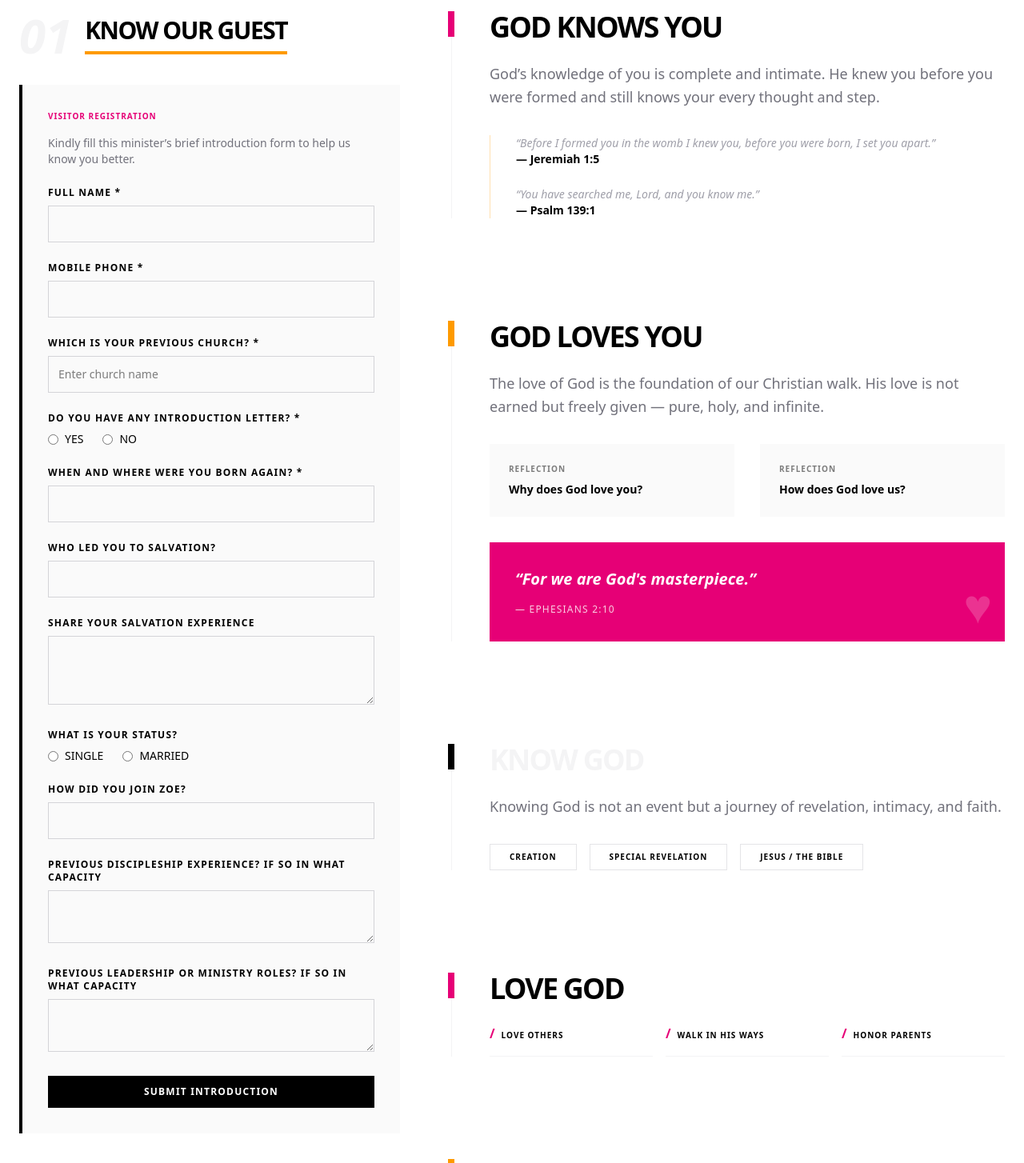
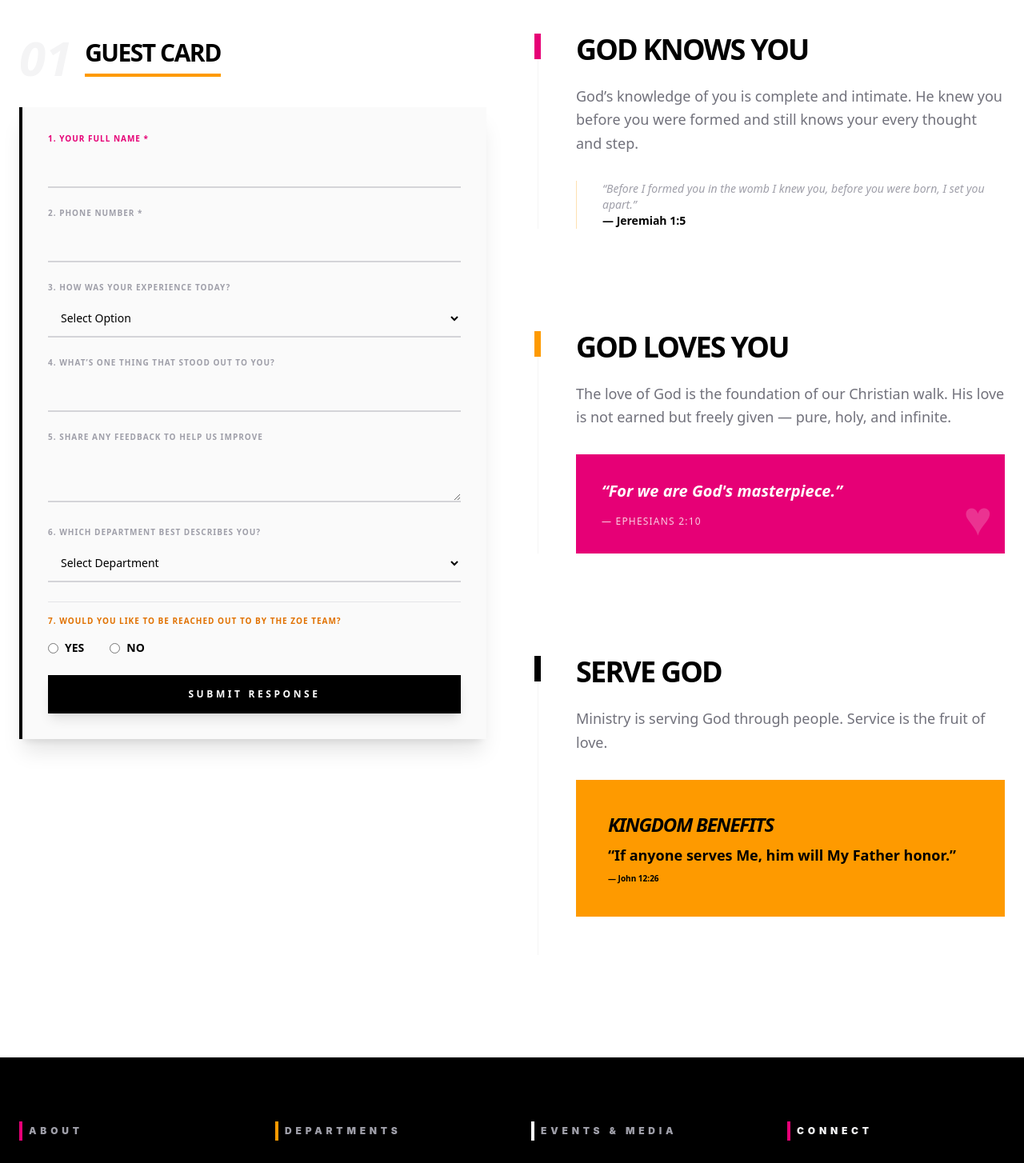
Before and after one commit to bugijay7/zoewc, a React (Vite) app in the folder client/: page /new in a window 1280 px wide. Shown: the part 560-2014 px from the top of the page at 80% size. Built offline with nearby package versions, Linux system fonts and the light colour scheme.

Commit message:
guuest card

```diff
--- a/client/src/pages/NewMembers.jsx
+++ b/client/src/pages/NewMembers.jsx
@@ -4,24 +4,24 @@ export default function NewMembers() {
   const [formData, setFormData] = useState({
     fullName: "",
     phoneNumber: "",
-    previousChurch: "",
-    introLetter: "",
-    bornAgain: "",
-    ledToSalvation: "",
-    salvationExperience: "",
-    status: "",
-    joinedZoe: "",
-    discipleship: "",
-    leadership: ""
+    serviceExperience: "",
+    standoutMoment: "",
+    feedback: "",
+    department: "",
+    wantsContact: "",
+    preferredContactMethod: ""
   });
 
   const [loading, setLoading] = useState(false);
 
   const handleChange = (e) => {
-    setFormData({
-      ...formData,
-      [e.target.name]: e.target.value
-    });
+    const { name, value } = e.target;
+    setFormData((prev) => ({
+      ...prev,
+      [name]: value,
+      // Reset contact method if they change "wantsContact" to No
+      ...(name === "wantsContact" && value === "No" ? { preferredContactMethod: "" } : {})
+    }));
   };
 
   const handleSubmit = async (e) => {
@@ -29,28 +29,17 @@ export default function NewMembers() {
     setLoading(true);
 
     try {
-      await fetch("https://script.google.com/macros/s/AKfycbyuXPBBzhRcl1QIaXvyaqaWR5H6o5-qIyATTtF96i61pONb3ydxI3jJ75l5hcV_81ehaA/exec", {
+      await fetch("https://script.google.com/macros/s/AKfycby3UKrmvZBDWR6BdBNJPN2jv6ZDISBw6Hyh5cUCxXJZvlhiBk_pVNwRNBp8Tw1i9B4l/exec", {
         method: "POST",
         mode: "no-cors",
-        headers: {
-          "Content-Type": "application/json"
-        },
+        headers: { "Content-Type": "application/json" },
         body: JSON.stringify(formData)
       });
 
-      alert("Submitted Successfully!");
+      alert("Thank you! Your feedback has been received.");
       setFormData({
-        fullName: "",
-        phoneNumber: "",
-        previousChurch: "",
-        introLetter: "",
-        bornAgain: "",
-        ledToSalvation: "",
-        salvationExperience: "",
-        status: "",
-        joinedZoe: "",
-        discipleship: "",
-        leadership: ""
+        fullName: "", phoneNumber: "", serviceExperience: "", standoutMoment: "",
+        feedback: "", department: "", wantsContact: "", preferredContactMethod: ""
       });
     } catch (error) {
       console.error("Error:", error);
@@ -62,18 +51,18 @@ export default function NewMembers() {
 
   return (
     <div className="bg-white min-h-screen font-sans antialiased text-black">
-      {/* --- HERO / TITLE SECTION --- */}
+      {/* --- HERO SECTION --- */}
       <header className="relative bg-black py-24 px-6 overflow-hidden">
         <div className="absolute top-0 right-0 w-1/2 h-full bg-pink-600/10 skew-x-12 translate-x-20"></div>
         <div className="max-w-7xl mx-auto relative z-10 text-center pt-20">
-          <div data-aos="fade-down" className="inline-block border border-amber-500 px-4 py-1 mb-6">
-            <span className="text-amber-500 text-[10px] font-black uppercase tracking-[0.4em]">Discipleship Pathway</span>
+          <div className="inline-block border border-amber-500 px-4 py-1 mb-6">
+            <span className="text-amber-500 text-[10px] font-black uppercase tracking-[0.4em]">Welcome Home</span>
           </div>
           <h1 className="text-4xl md:text-7xl font-black text-white uppercase tracking-tighter leading-none mb-4">
-            Visitors & <span className="text-pink-600">Discipleship</span>
+            Visitors & <span className="text-pink-600">Feedback</span>
           </h1>
           <p className="text-zinc-400 text-lg md:text-xl font-light tracking-wide max-w-2xl mx-auto italic">
-            A Christ-Centered Life — A Four Step Journey to Life Impact
+            Thank you for visiting Zoe Worship Centre. You are welcome to worship with us again.
           </p>
         </div>
       </header>
@@ -81,205 +70,148 @@ export default function NewMembers() {
       <main className="max-w-7xl mx-auto px-6 py-20 lg:py-32">
         <div className="grid grid-cols-1 lg:grid-cols-12 gap-16">
 
-          {/* --- LEFT COL: STEP 1 (KNOW OUR GUEST) --- */}
-          <section className="lg:col-span-5" data-aos="fade-right">
+          {/* --- LEFT COL: THE FORM --- */}
+          <section className="lg:col-span-6">
             <div className="sticky top-10">
               <div className="flex items-center gap-4 mb-8">
                 <span className="text-6xl font-black text-zinc-100 italic">01</span>
                 <h2 className="text-3xl font-black uppercase tracking-tighter border-b-4 border-amber-500 pb-2">
-                  Know Our Guest
+                  Guest Card
                 </h2>
               </div>
 
-              <div className="bg-zinc-50 p-8 border-l-4 border-black">
-                <h3 className="text-[10px] font-black uppercase tracking-widest text-pink-600 mb-4">
-                  Visitor Registration
-                </h3>
-
-                {/* ✅ Custom Visitor Form */}
-                <form onSubmit={handleSubmit} className="w-full space-y-6">
-                  <p className="text-sm text-zinc-500">
-                    Kindly fill this minister’s brief introduction form to help us know you better.
-                  </p>
+              <div className="bg-zinc-50 p-8 border-l-4 border-black shadow-xl">
+                <form onSubmit={handleSubmit} className="space-y-6">
 
                   {/* Full Name */}
                   <div>
-                    <label className="block text-xs font-bold uppercase tracking-widest mb-2">
-                      Full Name *
-                    </label>
+                    <label className="block text-[10px] font-black uppercase tracking-widest text-pink-600 mb-2">1. Your Full Name *</label>
                     <input
                       required
                       type="text"
                       name="fullName"
                       value={formData.fullName}
                       onChange={handleChange}
-                      className="w-full border border-zinc-300 p-3 text-sm focus:outline-none focus:border-black"
+                      className="w-full border-b-2 border-zinc-300 bg-transparent p-3 text-sm focus:outline-none focus:border-black transition-colors"
                     />
                   </div>
 
-                  {/* Mobile Phone */}
+                  {/* Phone Number */}
                   <div>
-                    <label className="block text-xs font-bold uppercase tracking-widest mb-2">
-                      Mobile Phone *
-                    </label>
+                    <label className="block text-[10px] font-black uppercase tracking-widest text-zinc-400 mb-2">2. Phone Number *</label>
                     <input
                       required
                       type="tel"
                       name="phoneNumber"
                       value={formData.phoneNumber}
                       onChange={handleChange}
-                      className="w-full border border-zinc-300 p-3 text-sm focus:outline-none focus:border-black"
+                      className="w-full border-b-2 border-zinc-300 bg-transparent p-3 text-sm focus:outline-none focus:border-black transition-colors"
                     />
                   </div>
 
-                  {/* Previous Church */}
+                  {/* Experience Dropdown */}
                   <div>
-                    <label className="block text-xs font-bold uppercase tracking-widest mb-2">
-                      Which is your previous church? *
-                    </label>
+                    <label className="block text-[10px] font-black uppercase tracking-widest text-zinc-400 mb-2">3. How was your experience today?</label>
+                    <select
+                      name="serviceExperience"
+                      value={formData.serviceExperience}
+                      onChange={handleChange}
+                      className="w-full border-b-2 border-zinc-300 bg-transparent p-3 text-sm focus:outline-none focus:border-black transition-colors"
+                    >
+                      <option value="">Select Option</option>
+                      <option value="Excellent">Excellent</option>
+                      <option value="Good">Good</option>
+                      <option value="Fair">Fair</option>
+                      <option value="Needs Improvement">Needs Improvement</option>
+                    </select>
+                  </div>
+
+                  {/* Standout Moment */}
+                  <div>
+                    <label className="block text-[10px] font-black uppercase tracking-widest text-zinc-400 mb-2">4. What’s one thing that stood out to you?</label>
                     <input
-                      required
                       type="text"
-                      name="previousChurch"
-                      value={formData.previousChurch}
+                      name="standoutMoment"
+                      value={formData.standoutMoment}
                       onChange={handleChange}
-                      className="w-full border border-zinc-300 p-3 text-sm focus:outline-none focus:border-black"
-                      placeholder="Enter church name"
+                      className="w-full border-b-2 border-zinc-300 bg-transparent p-3 text-sm focus:outline-none focus:border-black transition-colors"
                     />
                   </div>
 
-                  {/* Introduction Letter */}
+                  {/* Feedback Textarea */}
                   <div>
-                    <label className="block text-xs font-bold uppercase tracking-widest mb-2">
-                      Do you have any introduction letter? *
-                    </label>
-                    <div className="flex gap-6 text-sm">
-                      <label className="flex items-center gap-2">
-                        <input type="radio" name="introLetter" value="YES" checked={formData.introLetter === "YES"} onChange={handleChange} required /> YES
+                    <label className="block text-[10px] font-black uppercase tracking-widest text-zinc-400 mb-2">5. Share any feedback to help us improve</label>
+                    <textarea
+                      name="feedback"
+                      value={formData.feedback}
+                      onChange={handleChange}
+                      rows="2"
+                      className="w-full border-b-2 border-zinc-300 bg-transparent p-3 text-sm focus:outline-none focus:border-black transition-colors"
+                    ></textarea>
+                  </div>
+
+                  {/* Department Dropdown */}
+                  <div>
+                    <label className="block text-[10px] font-black uppercase tracking-widest text-zinc-400 mb-2">6. Which department best describes you?</label>
+                    <select
+                      name="department"
+                      value={formData.department}
+                      onChange={handleChange}
+                      className="w-full border-b-2 border-zinc-300 bg-transparent p-3 text-sm focus:outline-none focus:border-black transition-colors"
+                    >
+                      <option value="">Select Department</option>
+                      <option value="Men">Men</option>
+                      <option value="Women">Women</option>
+                      <option value="Youth">Youth</option>
+                    </select>
+                  </div>
+
+                  {/* Wants Contact */}
+                  <div className="pt-4 border-t border-zinc-200">
+                    <label className="block text-[10px] font-black uppercase tracking-widest text-amber-600 mb-4">7. Would you like to be reached out to by the Zoe team?</label>
+                    <div className="flex gap-8">
+                      <label className="flex items-center gap-2 text-sm font-bold cursor-pointer">
+                        <input type="radio" name="wantsContact" value="Yes" checked={formData.wantsContact === "Yes"} onChange={handleChange} className="accent-black" /> YES
                       </label>
-                      <label className="flex items-center gap-2">
-                        <input type="radio" name="introLetter" value="NO" checked={formData.introLetter === "NO"} onChange={handleChange} /> NO
+                      <label className="flex items-center gap-2 text-sm font-bold cursor-pointer">
+                        <input type="radio" name="wantsContact" value="No" checked={formData.wantsContact === "No"} onChange={handleChange} className="accent-black" /> NO
                       </label>
                     </div>
                   </div>
 
-                  {/* Born Again */}
-                  <div>
-                    <label className="block text-xs font-bold uppercase tracking-widest mb-2">
-                      When and where were you born again? *
-                    </label>
-                    <input
-                      required
-                      type="text"
-                      name="bornAgain"
-                      value={formData.bornAgain}
-                      onChange={handleChange}
-                      className="w-full border border-zinc-300 p-3 text-sm focus:outline-none focus:border-black"
-                    />
-                  </div>
+                  {/* Conditional Contact Method */}
+                  {formData.wantsContact === "Yes" && (
+                    <div className="p-4 bg-zinc-900 animate-in fade-in slide-in-from-top-2 duration-500">
+                      <label className="block text-[10px] font-black uppercase tracking-widest text-amber-500 mb-2">Preferred method of contact</label>
+                      <select
+                        name="preferredContactMethod"
+                        value={formData.preferredContactMethod}
+                        onChange={handleChange}
+                        className="w-full bg-transparent border-b border-white/20 p-2 text-sm text-white focus:outline-none focus:border-amber-500 transition-colors"
+                      >
+                        <option value="" className="text-black">Select Method</option>
+                        <option value="Phone Call" className="text-black">Phone Call</option>
+                        <option value="WhatsApp" className="text-black">WhatsApp</option>
+                        <option value="SMS" className="text-black">SMS</option>
+                      </select>
+                    </div>
+                  )}
 
-                  {/* Led to Salvation */}
-                  <div>
-                    <label className="block text-xs font-bold uppercase tracking-widest mb-2">
-                      Who led you to salvation?
-                    </label>
-                    <input
-                      type="text"
-                      name="ledToSalvation"
-                      value={formData.ledToSalvation}
-                      onChange={handleChange}
-                      className="w-full border border-zinc-300 p-3 text-sm focus:outline-none focus:border-black"
-                    />
-                  </div>
-
-                  {/* Salvation Experience */}
-                  <div>
-                    <label className="block text-xs font-bold uppercase tracking-widest mb-2">
-                      Share your salvation experience
-                    </label>
-                    <textarea
-                      name="salvationExperience"
-                      value={formData.salvationExperience}
-                      onChange={handleChange}
-                      rows="3"
-                      className="w-full border border-zinc-300 p-3 text-sm focus:outline-none focus:border-black"
-                    ></textarea>
-                  </div>
-
-                  {/* Status */}
-                  <div>
-                    <label className="block text-xs font-bold uppercase tracking-widest mb-2">
-                      What is your status?
-                    </label>
-                    <div className="flex gap-6 text-sm">
-                      <label className="flex items-center gap-2">
-                        <input type="radio" name="status" value="SINGLE" checked={formData.status === "SINGLE"} onChange={handleChange} /> SINGLE
-                      </label>
-                      <label className="flex items-center gap-2">
-                        <input type="radio" name="status" value="MARRIED" checked={formData.status === "MARRIED"} onChange={handleChange} /> MARRIED
-                      </label>
-                    </div>
-                  </div>
-
-                  {/* Join Zoe */}
-                  <div>
-                    <label className="block text-xs font-bold uppercase tracking-widest mb-2">
-                      How did you join Zoe?
-                    </label>
-                    <input
-                      type="text"
-                      name="joinedZoe"
-                      value={formData.joinedZoe}
-                      onChange={handleChange}
-                      className="w-full border border-zinc-300 p-3 text-sm focus:outline-none focus:border-black"
-                    />
-                  </div>
-
-                  {/* Previous Discipleship */}
-                  <div>
-                    <label className="block text-xs font-bold uppercase tracking-widest mb-2">
-                      Previous discipleship experience? If so in what capacity
-                    </label>
-                    <textarea
-                      name="discipleship"
-                      value={formData.discipleship}
-                      onChange={handleChange}
-                      rows="2"
-                      className="w-full border border-zinc-300 p-3 text-sm focus:outline-none focus:border-black"
-                    ></textarea>
-                  </div>
-
-                  {/* Leadership Roles */}
-                  <div>
-                    <label className="block text-xs font-bold uppercase tracking-widest mb-2">
-                      Previous leadership or ministry roles? If so in what capacity
-                    </label>
-                    <textarea
-                      name="leadership"
-                      value={formData.leadership}
-                      onChange={handleChange}
-                      rows="2"
-                      className="w-full border border-zinc-300 p-3 text-sm focus:outline-none focus:border-black"
-                    ></textarea>
-                  </div>
-
-                  {/* Submit */}
                   <button
                     type="submit"
                     disabled={loading}
-                    className="w-full bg-black text-white py-3 text-xs font-black uppercase tracking-widest hover:bg-zinc-800 transition disabled:bg-zinc-400"
+                    className="w-full bg-black text-white py-4 text-xs font-black uppercase tracking-[0.3em] hover:bg-pink-600 transition-all duration-500 shadow-lg disabled:bg-zinc-400"
                   >
-                    {loading ? "Submitting..." : "Submit Introduction"}
+                    {loading ? "Processing..." : "Submit Response"}
                   </button>
                 </form>
               </div>
             </div>
           </section>
 
-          {/* --- RIGHT COL: THE SPIRITUAL JOURNEY --- */}
-          <div className="lg:col-span-7 space-y-32">
-            {/* God Knows You */}
-            <section data-aos="fade-up" className="relative pl-12">
+          {/* --- RIGHT COL: SPIRITUAL CONTENT --- */}
+          <div className="lg:col-span-6 space-y-32">
+             <section className="relative pl-12">
               <div className="absolute left-0 top-0 h-full w-px bg-zinc-100"></div>
               <div className="absolute left-[-4px] top-0 h-8 w-2 bg-pink-600"></div>
               <h2 className="text-4xl font-black uppercase tracking-tighter mb-6">God Knows You</h2>
@@ -292,14 +224,10 @@ export default function NewMembers() {
                   “Before I formed you in the womb I knew you, before you were born, I
                   set you apart.” <br/> <strong className="text-black not-italic">— Jeremiah 1:5</strong>
                 </blockquote>
-                <blockquote className="text-zinc-400 text-sm">
-                  “You have searched me, Lord, and you know me.” <br/> <strong className="text-black not-italic">— Psalm 139:1</strong>
-                </blockquote>
               </div>
             </section>
 
-            {/* God Loves You */}
-            <section data-aos="fade-up" className="relative pl-12">
+            <section className="relative pl-12">
               <div className="absolute left-0 top-0 h-full w-px bg-zinc-100"></div>
               <div className="absolute left-[-4px] top-0 h-8 w-2 bg-amber-500"></div>
               <h2 className="text-4xl font-black uppercase tracking-tighter mb-6">God Loves You</h2>
@@ -307,16 +235,6 @@ export default function NewMembers() {
                 The love of God is the foundation of our Christian walk. His love is
                 not earned but freely given — pure, holy, and infinite.
               </p>
-              <div className="grid grid-cols-1 md:grid-cols-2 gap-8 mb-8">
-                <div className="p-6 bg-zinc-50 hover:bg-black hover:text-white transition-all duration-500 cursor-default">
-                  <span className="text-[10px] font-black uppercase tracking-widest block mb-2 opacity-50">Reflection</span>
-                  <p className="text-sm font-bold">Why does God love you?</p>
-                </div>
-                <div className="p-6 bg-zinc-50 hover:bg-black hover:text-white transition-all duration-500 cursor-default">
-                  <span className="text-[10px] font-black uppercase tracking-widest block mb-2 opacity-50">Reflection</span>
-                  <p className="text-sm font-bold">How does God love us?</p>
-                </div>
-              </div>
               <div className="p-8 bg-pink-600 text-white relative">
                 <p className="text-xl font-bold italic mb-4">“For we are God's masterpiece.”</p>
                 <p className="text-xs uppercase tracking-widest opacity-80">— Ephesians 2:10</p>
@@ -324,54 +242,19 @@ export default function NewMembers() {
               </div>
             </section>
 
-            {/* Know God */}
-            <section data-aos="fade-up" className="relative pl-12">
+            <section className="relative pl-12 pb-12">
               <div className="absolute left-0 top-0 h-full w-px bg-zinc-100"></div>
               <div className="absolute left-[-4px] top-0 h-8 w-2 bg-black"></div>
-              <h2 className="text-4xl font-black uppercase tracking-tighter mb-6 text-outline text-zinc-100">Know God</h2>
-              <p className="text-zinc-500 text-lg font-light leading-relaxed mb-8">
-                Knowing God is not an event but a journey of revelation, intimacy, and faith.
-              </p>
-              <div className="flex flex-wrap gap-4">
-                {["Creation", "Special Revelation", "Jesus / The Bible"].map((tag, i) => (
-                  <span key={i} className="px-6 py-2 border border-zinc-200 text-[10px] font-black uppercase tracking-widest hover:border-black transition-colors">
-                    {tag}
-                  </span>
-                ))}
-              </div>
-            </section>
-
-            {/* Love God */}
-            <section data-aos="fade-up" className="relative pl-12">
-              <div className="absolute left-0 top-0 h-full w-px bg-zinc-100"></div>
-              <div className="absolute left-[-4px] top-0 h-8 w-2 bg-pink-600"></div>
-              <h2 className="text-4xl font-black uppercase tracking-tighter mb-6">Love God</h2>
-              <div className="grid grid-cols-1 md:grid-cols-3 gap-4">
-                {["Love Others", "Walk in His Ways", "Honor Parents"].map((point, i) => (
-                  <div key={i} className="border-b border-zinc-100 pb-4">
-                    <span className="text-pink-600 font-black mr-2">/</span>
-                    <span className="text-[10px] font-black uppercase tracking-widest">{point}</span>
-                  </div>
-                ))}
-              </div>
-            </section>
-
-            {/* Serve God */}
-            <section data-aos="fade-up" className="relative pl-12 pb-12">
-              <div className="absolute left-0 top-0 h-full w-px bg-zinc-100"></div>
-              <div className="absolute left-[-4px] top-0 h-8 w-2 bg-amber-500"></div>
               <h2 className="text-4xl font-black uppercase tracking-tighter mb-6">Serve God</h2>
               <p className="text-zinc-500 text-lg font-light leading-relaxed mb-8">
                 Ministry is serving God through people. Service is the fruit of love.
               </p>
               <div className="bg-amber-500 p-10 text-black">
                 <h4 className="text-2xl font-black uppercase tracking-tighter mb-2 italic">Kingdom Benefits</h4>
-                <p className="text-sm font-medium mb-6 uppercase tracking-widest opacity-70">Honor from the Father</p>
                 <p className="text-lg font-bold">“If anyone serves Me, him will My Father honor.”</p>
                 <p className="text-[10px] font-black mt-2">— John 12:26</p>
               </div>
             </section>
-
           </div>
         </div>
       </main>
```
